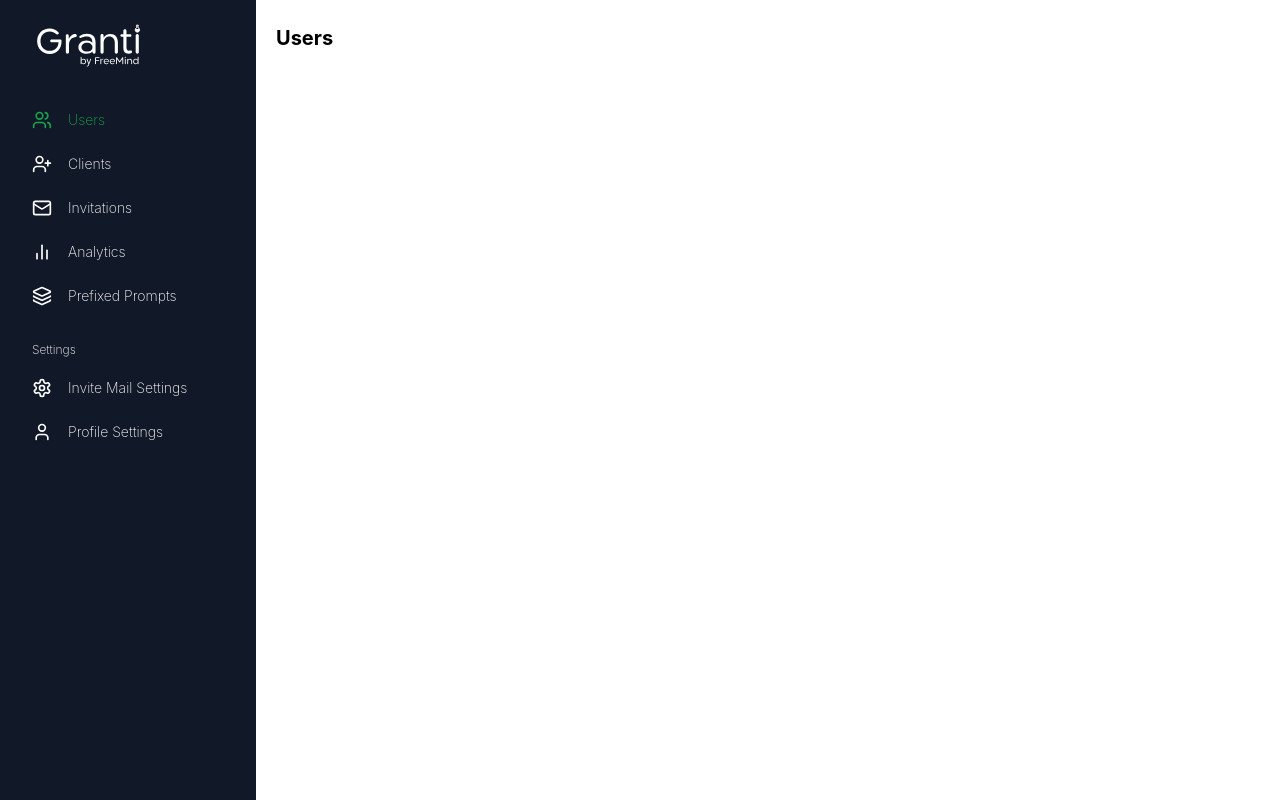
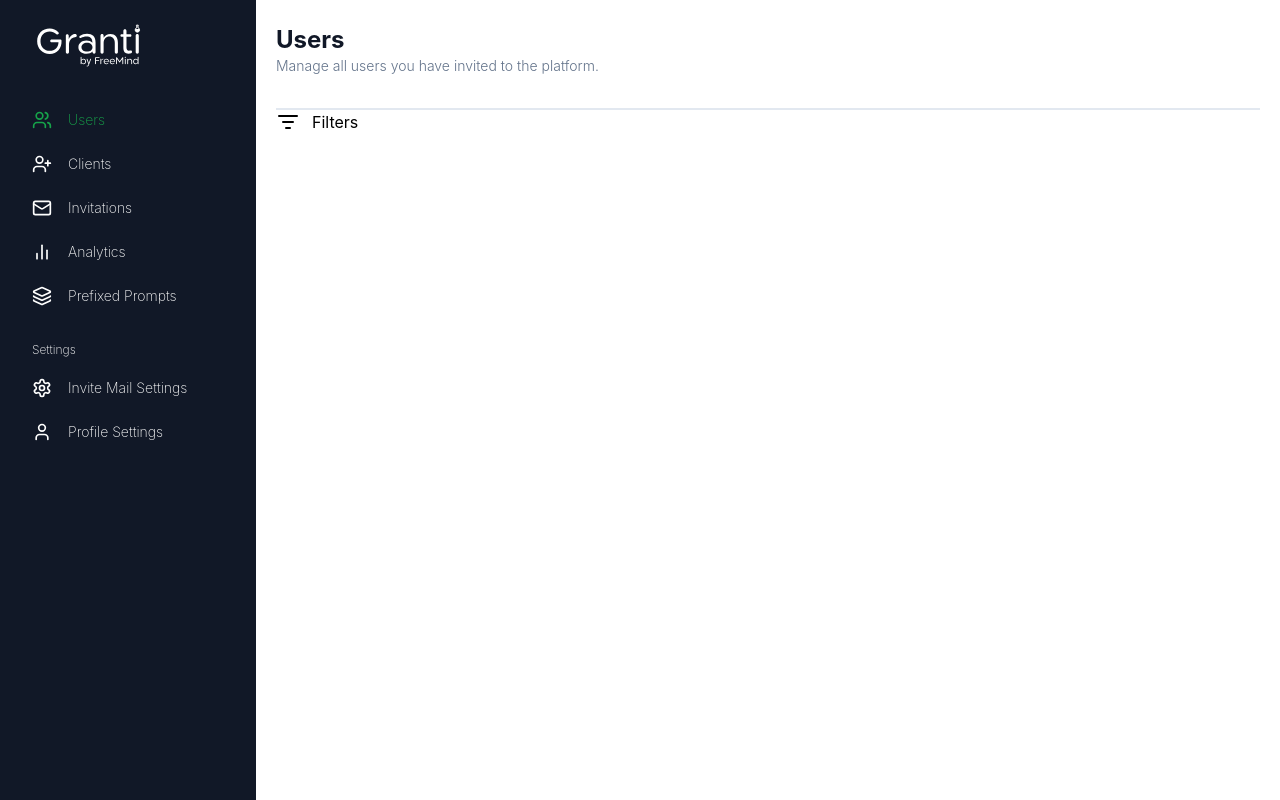
Before and after one commit to littlegod20/Freemind, a React (Vite) app: page / in a window 1280 px wide. Built offline with nearby package versions, Linux system fonts and the light colour scheme.

Commit message:
created user filter widget for the users page

```diff
--- a/src/components/Dashboard.tsx
+++ b/src/components/Dashboard.tsx
@@ -18,7 +18,7 @@ const Dashboard = () => {
     navigate(`${val}`);
   };
   return (
-    <main className="h-screen bg-[#111827] sm:px-8 pt-5 w-16 sm:min-w-64 text-sm font-extralight text-white">
+    <main className="h-screen bg-dark-blue sm:px-8 pt-5 w-16 sm:min-w-64 text-sm font-extralight text-white">
       <header className="h-[10%]">
         <img src={Freemind} alt="logo" className="hidden sm:block" />
       </header>
--- a/src/components/widgets/Tab.tsx
+++ b/src/components/widgets/Tab.tsx
@@ -11,8 +11,8 @@ const Tab: React.FC<TabStyles> = ({ Icon, name, activeTab, onNavigation }) => {
   return (
     <>
       <div
-        className={`flex items-center gap-4 py-3 cursor-pointer hover:text-[#16A34A] ${
-          activeTab === name.toLowerCase() ? "text-[#16A34A]" : ""
+        className={`flex items-center gap-4 py-3 cursor-pointer hover:text-green-active ${
+          activeTab === name.toLowerCase() ? "text-green-active" : ""
         }`}
         onClick={() => onNavigation(name.toLowerCase())}
       >
--- /dev/null
+++ b/src/components/widgets/UserFilters.tsx
@@ -0,0 +1,13 @@
+import { ListFilter } from "lucide-react";
+
+
+const UserFilters = () => {
+  return (
+    <div className="flex items-center gap-3">
+      <ListFilter />
+      <p>Filters</p>
+    </div>
+  );
+}
+
+export default UserFilters
--- a/src/index.css
+++ b/src/index.css
@@ -36,7 +36,7 @@ h1 {
 }
 
 h4 {
-  font-size: 24px;
-  line-height: 32px;
+  font-size: 1.5rem;
+  line-height: 2rem;
   font-weight: 700;
 }
--- a/src/layouts/DashboardLayout.tsx
+++ b/src/layouts/DashboardLayout.tsx
@@ -3,9 +3,9 @@ import Dashboard from "../components/Dashboard";
 
 const DashboardLayout = () => {
   return (
-    <main className="flex">
+    <main className="flex w-screen">
       <Dashboard />
-      <section className="pl-5 py-6">
+      <section className="px-5 py-6 flex-1">
         <Outlet />
       </section>
     </main>
--- a/src/pages/Users.tsx
+++ b/src/pages/Users.tsx
@@ -1,11 +1,18 @@
+import UserFilters from "../components/widgets/UserFilters";
+
+
 const Users = () => {
   return (
-    <main className="">
-      <header>
-        <h2 className="text-xl font-bold">
-          Users
-        </h2>
+    <main className="flex-grow w-full">
+      <header className=" border-slate-200 border-b-2 pb-8  w-full">
+        <h4 className="text-dark-blue">Users</h4>
+        <p className="font-light text-sm text-slate-500">
+          Manage all users you have invited to the platform.
+        </p>
       </header>
+      <section>
+        <UserFilters/>
+      </section>
     </main>
   );
 };
--- a/tailwind.config.js
+++ b/tailwind.config.js
@@ -2,7 +2,12 @@
 export default {
   content: ["./index.html", "./src/**/*.{js,ts,jsx,tsx}"],
   theme: {
-    extend: {},
+    extend: {
+      colors: {
+        "dark-blue": "#111827",
+        "green-active": "#16A34A",
+      },
+    },
   },
   plugins: [],
 };
```
